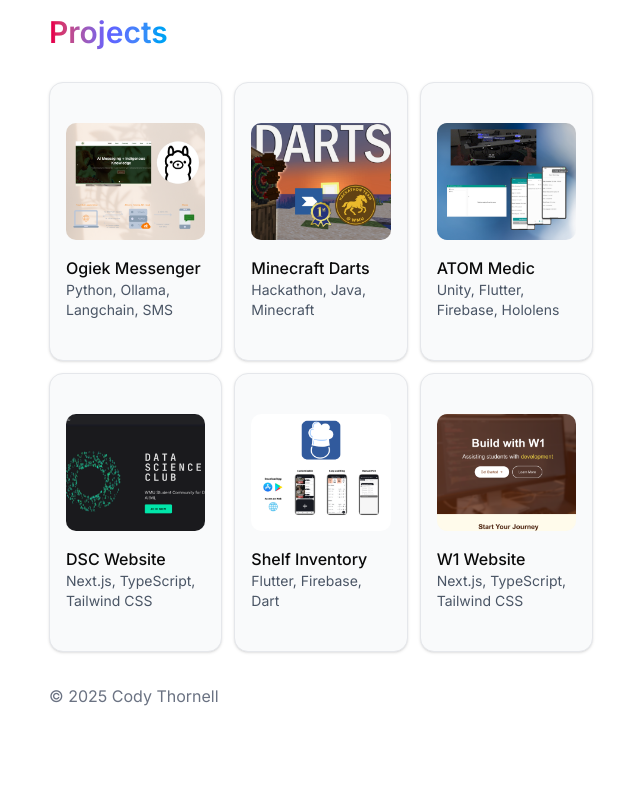
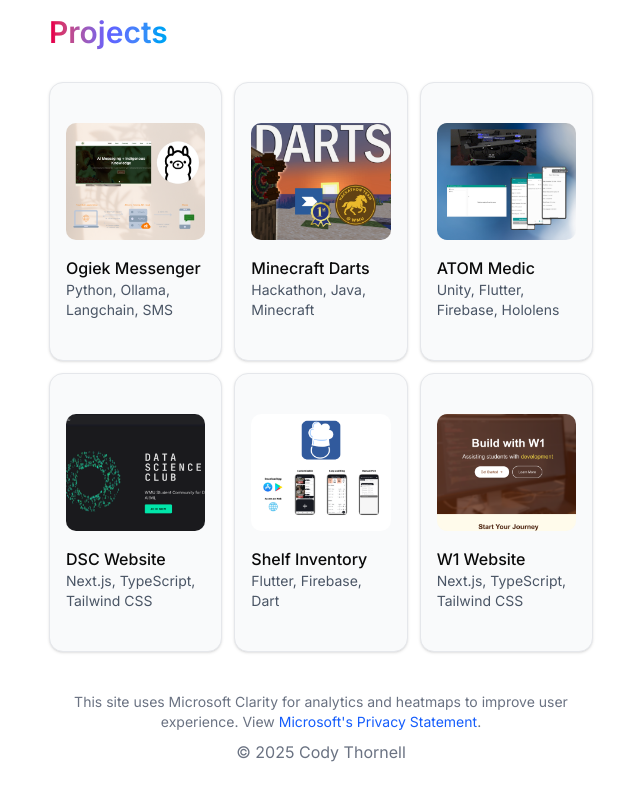
Before and after one commit to grcodeman/cody-portfolio, a Next.js app: page / in a window 1280 px wide. Shown: the part 1994-2794 px from the top of the page, without its empty margins (319-959 px from the left). Built offline with nearby package versions, Linux system fonts and the light colour scheme.

Commit message:
adding a ms clarity privacy policy to footer section

```diff
--- a/app/page.tsx
+++ b/app/page.tsx
@@ -322,9 +322,18 @@ export default function Home() {
 
             </div>
 
-            <p className="text-gray-500">© 2025 Cody Thornell</p>
+
 
           </motion.section>
+
+          {/* Footer Section */}
+          <div className="text-center space-y-2">
+              <p className="text-gray-500 text-sm">
+                This site uses Microsoft Clarity for analytics and heatmaps to improve user experience.
+                View <Link href="https://privacy.microsoft.com/en-us/privacystatement" target="_blank" className="text-blue-600 dark:text-blue-400 hover:underline">Microsoft's Privacy Statement</Link>.
+              </p>
+              <p className="text-gray-500">© 2025 Cody Thornell</p>
+          </div>
 
         </main>
 
```
